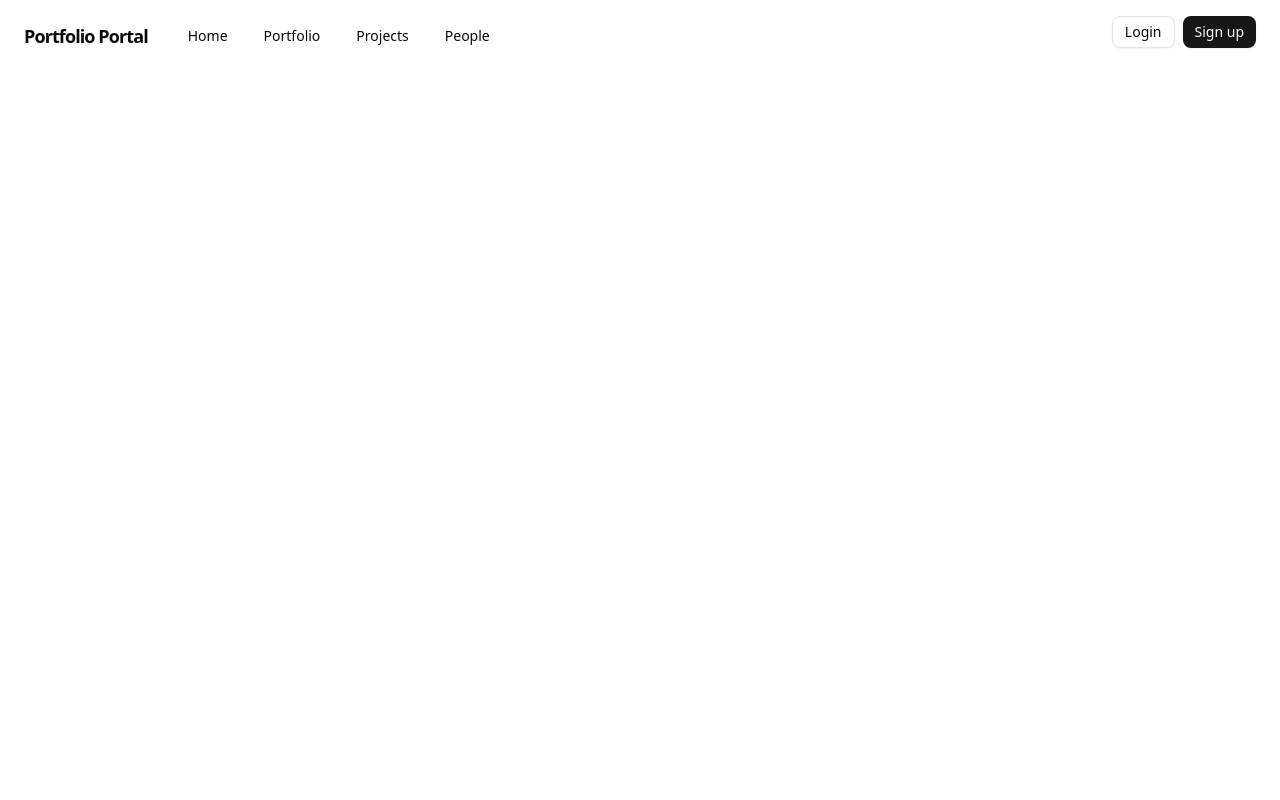
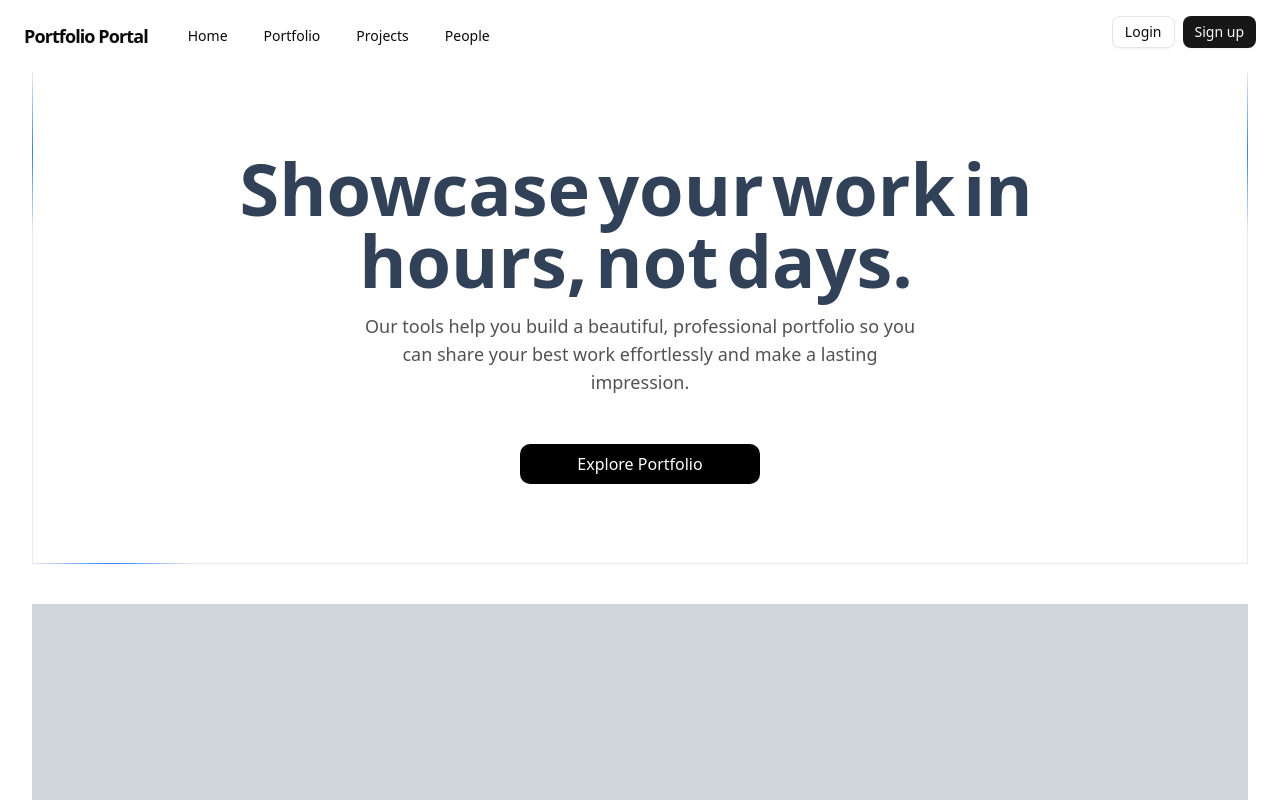
Before and after one commit to NeilMD/portfolio-portal, a React (Vite) app in the folder frontend/: page / in a window 1280 px wide. Shown: the top 800 px of the page. Built offline with nearby package versions, Linux system fonts and the light colour scheme.

Commit message:
feat: added home page

```diff
--- /dev/null
+++ b/frontend/components/ui/hero-section-demo-1.jsx
@@ -0,0 +1,73 @@
+"use client";
+
+import { motion } from "motion/react";
+
+export default function HeroSectionOne() {
+  return (
+    <div className=" relative mx-auto my-10 flex max-w-7xl flex-col items-center justify-center">
+      <div className="absolute inset-y-0 left-0 h-full w-px bg-neutral-200/80 dark:bg-neutral-800/80">
+        <div className="absolute top-0 h-40 w-px bg-gradient-to-b from-transparent via-blue-500 to-transparent" />
+      </div>
+      <div className="absolute inset-y-0 right-0 h-full w-px bg-neutral-200/80 dark:bg-neutral-800/80">
+        <div className="absolute h-40 w-px bg-gradient-to-b from-transparent via-blue-500 to-transparent" />
+      </div>
+      <div className="absolute inset-x-0 bottom-0 h-px w-full bg-neutral-200/80 dark:bg-neutral-800/80">
+        <div className="absolute mx-auto h-px w-40 bg-gradient-to-r from-transparent via-blue-500 to-transparent" />
+      </div>
+      <div className="px-4 py-10 md:py-20">
+        <h1 className="relative z-10 mx-auto max-w-4xl text-center text-2xl font-bold text-slate-700 md:text-4xl lg:text-7xl dark:text-slate-300">
+          {"Showcase your work in hours, not days."
+            .split(" ")
+            .map((word, index) => (
+              <motion.span
+                key={index}
+                initial={{ opacity: 0, filter: "blur(4px)", y: 10 }}
+                animate={{ opacity: 1, filter: "blur(0px)", y: 0 }}
+                transition={{
+                  duration: 0.3,
+                  delay: index * 0.1,
+                  ease: "easeInOut",
+                }}
+                className="mr-2 inline-block"
+              >
+                {word}
+              </motion.span>
+            ))}
+        </h1>
+        <motion.p
+          initial={{
+            opacity: 0,
+          }}
+          animate={{
+            opacity: 1,
+          }}
+          transition={{
+            duration: 0.3,
+            delay: 0.8,
+          }}
+          className="relative z-10 mx-auto max-w-xl py-4 text-center text-lg font-normal text-neutral-600 dark:text-neutral-400"
+        >
+          Our tools help you build a beautiful, professional portfolio so you
+          can share your best work effortlessly and make a lasting impression.
+        </motion.p>
+        <motion.div
+          initial={{
+            opacity: 0,
+          }}
+          animate={{
+            opacity: 1,
+          }}
+          transition={{
+            duration: 0.3,
+            delay: 1,
+          }}
+          className="relative z-10 mt-8 flex flex-wrap items-center justify-center gap-4"
+        >
+          <button className="w-60 transform rounded-lg bg-black px-6 py-2 font-medium text-white transition-all duration-300 hover:-translate-y-0.5 hover:bg-gray-800 dark:bg-white dark:text-black dark:hover:bg-gray-200">
+            Explore Portfolio
+          </button>
+        </motion.div>
+      </div>
+    </div>
+  );
+}
--- /dev/null
+++ b/frontend/components/ui/wavy-background.jsx
@@ -0,0 +1,114 @@
+"use client";
+import { cn } from "@/lib/utils";
+import React, { useEffect, useRef, useState } from "react";
+import { createNoise3D } from "simplex-noise";
+
+export const WavyBackground = ({
+  children,
+  className,
+  containerClassName,
+  colors,
+  waveWidth,
+  backgroundFill,
+  blur = 10,
+  speed = "fast",
+  waveOpacity = 0.5,
+  ...props
+}) => {
+  const noise = createNoise3D();
+  let w,
+    h,
+    nt,
+    i,
+    x,
+    ctx,
+    canvas;
+  const canvasRef = useRef(null);
+  const getSpeed = () => {
+    switch (speed) {
+      case "slow":
+        return 0.001;
+      case "fast":
+        return 0.002;
+      default:
+        return 0.001;
+    }
+  };
+
+  const init = () => {
+    canvas = canvasRef.current;
+    ctx = canvas.getContext("2d");
+    w = ctx.canvas.width = window.innerWidth;
+    h = ctx.canvas.height = window.innerHeight;
+    ctx.filter = `blur(${blur}px)`;
+    nt = 0;
+    window.onresize = function () {
+      w = ctx.canvas.width = window.innerWidth;
+      h = ctx.canvas.height = window.innerHeight;
+      ctx.filter = `blur(${blur}px)`;
+    };
+    render();
+  };
+
+  const waveColors = colors ?? [
+    "#38bdf8",
+    "#818cf8",
+    "#c084fc",
+    "#e879f9",
+    "#22d3ee",
+  ];
+  const drawWave = (n) => {
+    nt += getSpeed();
+    for (i = 0; i < n; i++) {
+      ctx.beginPath();
+      ctx.lineWidth = waveWidth || 50;
+      ctx.strokeStyle = waveColors[i % waveColors.length];
+      for (x = 0; x < w; x += 5) {
+        var y = noise(x / 800, 0.3 * i, nt) * 100;
+        ctx.lineTo(x, y + h * 0.5); // adjust for height, currently at 50% of the container
+      }
+      ctx.stroke();
+      ctx.closePath();
+    }
+  };
+
+  let animationId;
+  const render = () => {
+    ctx.fillStyle = backgroundFill || "black";
+    ctx.globalAlpha = waveOpacity || 0.5;
+    ctx.fillRect(0, 0, w, h);
+    drawWave(5);
+    animationId = requestAnimationFrame(render);
+  };
+
+  useEffect(() => {
+    init();
+    return () => {
+      cancelAnimationFrame(animationId);
+    };
+  }, []);
+
+  const [isSafari, setIsSafari] = useState(false);
+  useEffect(() => {
+    // I'm sorry but i have got to support it on safari.
+    setIsSafari(typeof window !== "undefined" &&
+      navigator.userAgent.includes("Safari") &&
+      !navigator.userAgent.includes("Chrome"));
+  }, []);
+
+  return (
+    <div
+      className={cn("h-screen flex flex-col items-center justify-center", containerClassName)}>
+      <canvas
+        className="absolute inset-0 z-0"
+        ref={canvasRef}
+        id="canvas"
+        style={{
+          ...(isSafari ? { filter: `blur(${blur}px)` } : {}),
+        }}></canvas>
+      <div className={cn("relative z-10", className)} {...props}>
+        {children}
+      </div>
+    </div>
+  );
+};
--- a/frontend/package.json
+++ b/frontend/package.json
@@ -20,10 +20,12 @@
     "class-variance-authority": "^0.7.1",
     "clsx": "^2.1.1",
     "lucide-react": "^0.487.0",
+    "motion": "^12.6.3",
     "react": "^19.0.0",
     "react-dom": "^19.0.0",
     "react-hook-form": "^7.55.0",
     "react-router": "^7.5.0",
+    "simplex-noise": "^4.0.3",
     "tailwind-merge": "^3.2.0",
     "tailwindcss": "^4.0.7",
     "tw-animate-css": "^1.2.5",
--- /dev/null
+++ b/frontend/src/home/Home.jsx
@@ -0,0 +1,16 @@
+import { WavyBackground } from "@/components/ui/wavy-background";
+import React from "react";
+import { Navbar } from "../sections/Navbar";
+import HeroSectionOne from "@/components/ui/hero-section-demo-1";
+
+const Home = () => {
+  return (
+    <div>
+      <Navbar />
+      <HeroSectionOne />
+      <section className="min-h-screen bg-gray-300"></section>
+    </div>
+  );
+};
+
+export default Home;
--- a/frontend/src/main.jsx
+++ b/frontend/src/main.jsx
@@ -4,13 +4,14 @@ import App from "./App.jsx";
 import { BrowserRouter, Routes, Route } from "react-router";
 import Login from "./login/Login";
 import Signup from "./signup/Signup";
+import Home from "./home/Home";
 
 const root = document.getElementById("root");
 
 createRoot(root).render(
   <BrowserRouter>
     <Routes>
-      <Route path="/" element={<App />} />
+      <Route path="/" element={<Home />} />
       <Route path="/login" element={<Login />} />
       <Route path="/signup" element={<Signup />} />
     </Routes>
--- a/frontend/src/sections/Navbar.jsx
+++ b/frontend/src/sections/Navbar.jsx
@@ -52,7 +52,7 @@ const Navbar = ({
   },
 }) => {
   return (
-    <section className="absolute top-0 left-0 z-50 px-6 py-4 w-full">
+    <section className="fixed top-0 left-0 z-50 px-6 py-4 w-full">
       <div className="container max-w-full">
         {/* Desktop Menu */}
         <nav className="hidden justify-between lg:flex">
```
Also changed, not shown: 1 other file (tests, documents, lock files or other folders).
